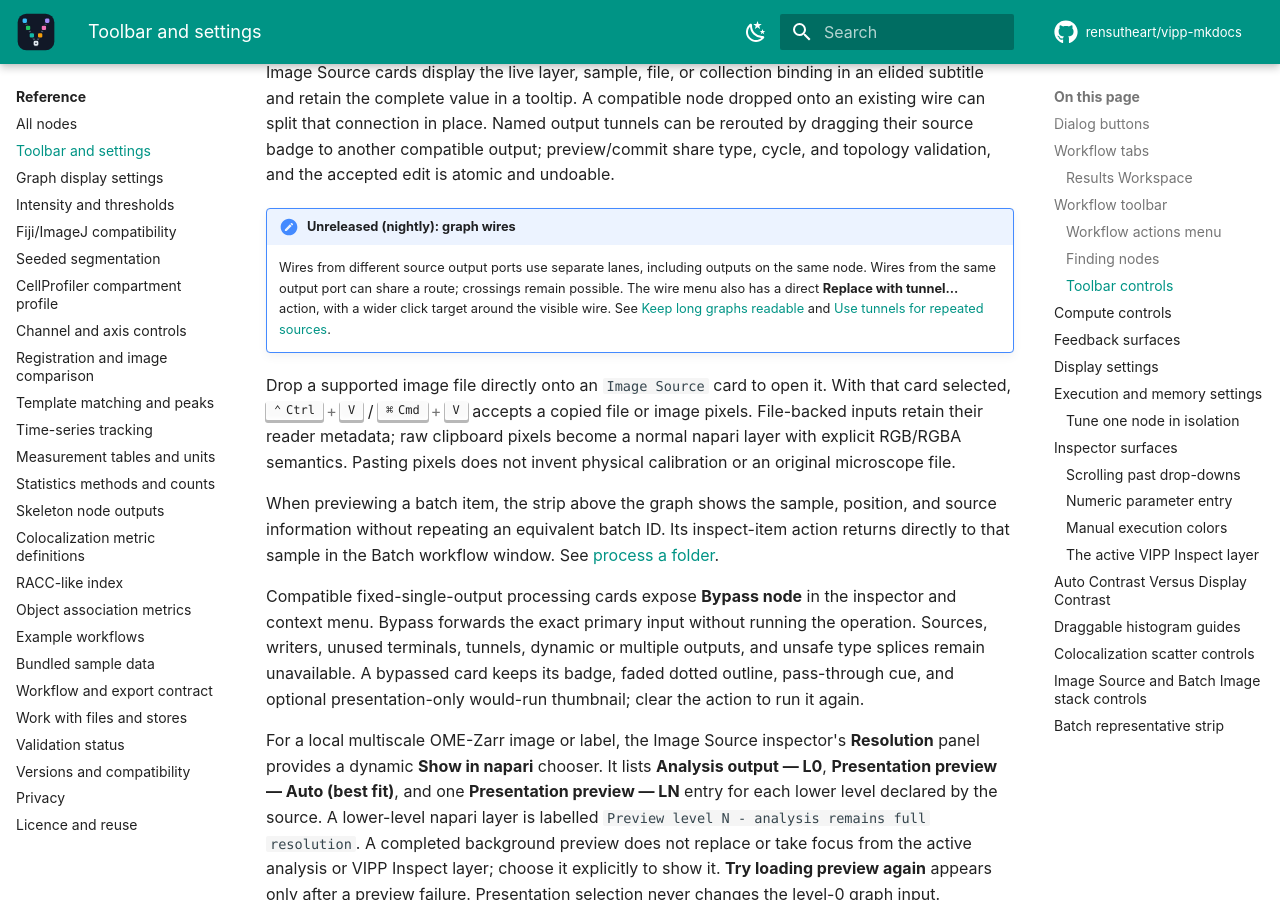
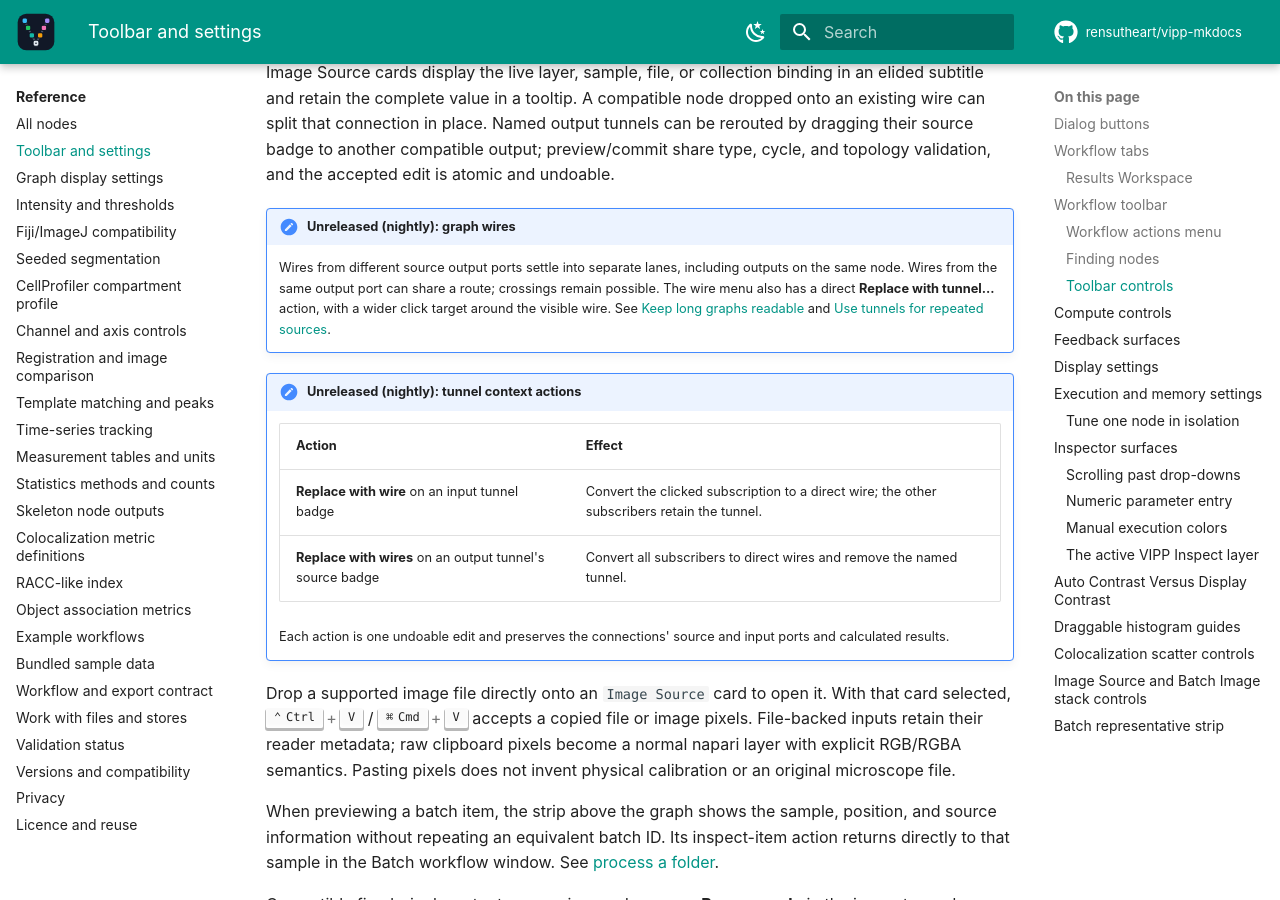
Before and after one commit to rensutheart/vipp-mkdocs, an MkDocs documentation site: the page built from docs/reference/interface.md, in a window 1280 px wide and 900 px high, scrolled down 4481 px. Built offline with MkDocs 1.6.1 and Material for MkDocs 9.7.7, drawn with Linux system fonts in a browser that asks for light colours; plug-ins that fetch from the network failed and are left out; comment, search, counter and statistics services are not loaded; the version menu is left out.

Commit message:
docs: explain responsive routing and tunnel conversion scopes

```diff
--- a/docs/reference/interface.md
+++ b/docs/reference/interface.md
@@ -173,12 +173,22 @@ and the accepted edit is atomic and undoable.
 
 !!! note "Unreleased (nightly): graph wires"
 
-    Wires from different source output ports use separate lanes, including
+    Wires from different source output ports settle into separate lanes, including
     outputs on the same node. Wires from the same output port can share a
     route; crossings remain possible. The wire menu also has a direct
     **Replace with tunnel...** action, with a wider click target around the
     visible wire. See [Keep long graphs readable](../how-to/edit-graph.md#keep-long-graphs-readable)
     and [Use tunnels for repeated sources](../how-to/edit-graph.md#use-tunnels-for-repeated-sources).
+
+!!! note "Unreleased (nightly): tunnel context actions"
+
+    | Action | Effect |
+    | --- | --- |
+    | **Replace with wire** on an input tunnel badge | Convert the clicked subscription to a direct wire; the other subscribers retain the tunnel. |
+    | **Replace with wires** on an output tunnel's source badge | Convert all subscribers to direct wires and remove the named tunnel. |
+
+    Each action is one undoable edit and preserves the connections' source and
+    input ports and calculated results.
 
 Drop a supported image file directly onto an `Image Source` card to open it.
 With that card selected, ++ctrl+v++ / ++cmd+v++ accepts a copied file or image
```
Also changed, not shown: docs/how-to/edit-graph.md (+16 -1 lines).
